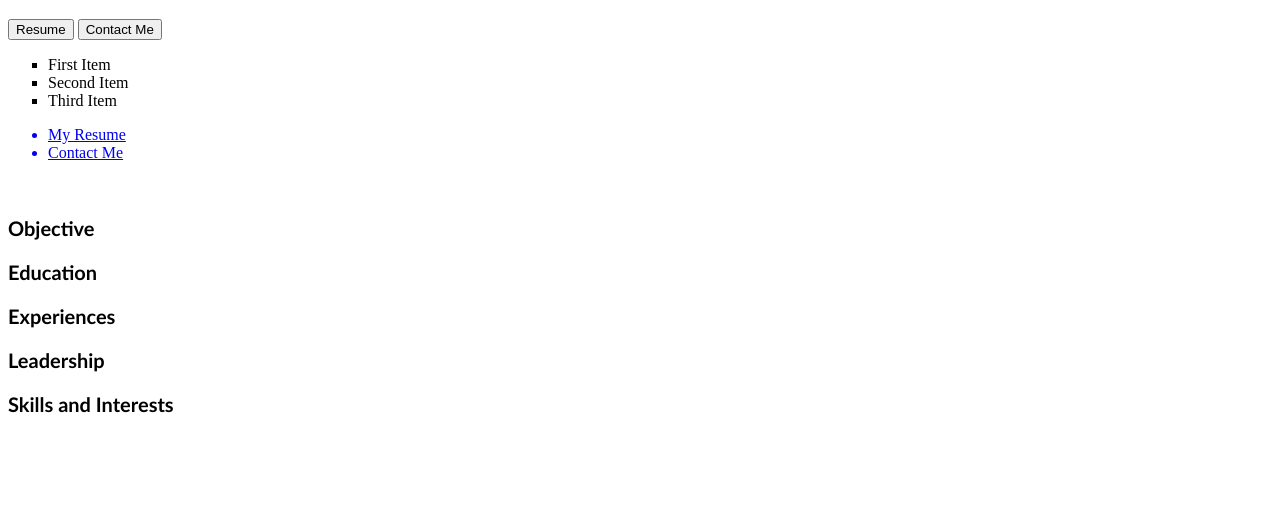
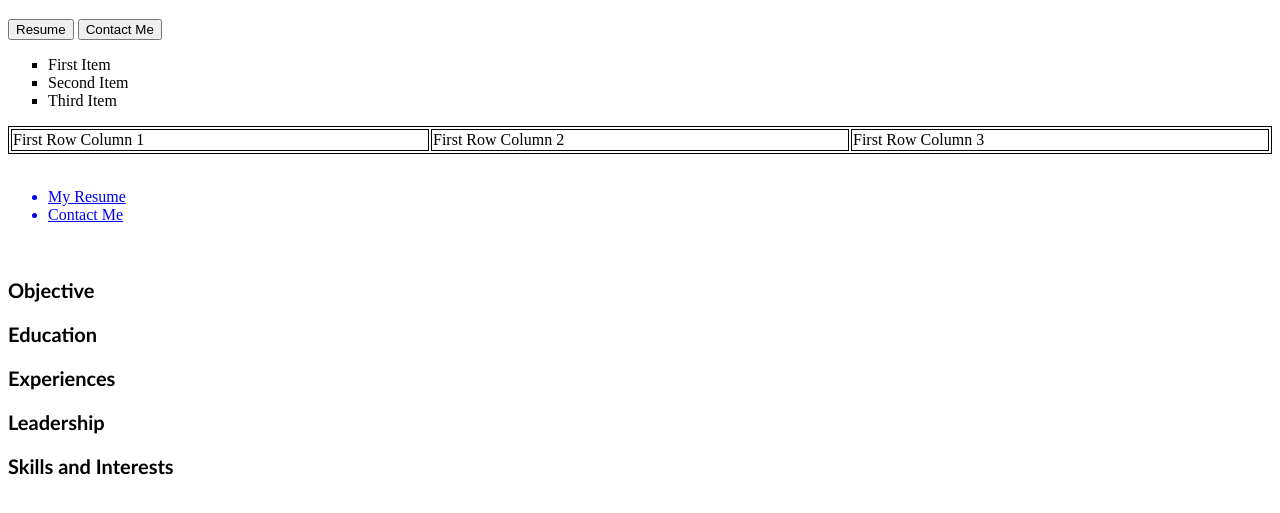
Before and after one commit to ganhari123/website, a plain HTML site: page index.html in a window 1280 px wide. Shown: the part 111-624 px from the top of the page. Drawn offline with Linux system fonts and the light colour scheme.

Commit message:
Added tables.

```diff
--- a/index.html
+++ b/index.html
@@ -15,7 +15,15 @@
       <li>Second Item</li>
       <li> Third Item</li>
     </ul>
+  <table id="MyFirstTable" style="width:100%">
+    <tr>
+      <td>First Row Column 1</td>
+      <td>First Row Column 2</td>
+      <td>First Row Column 3</td>
+    </tr>
+  </table>
 
+  <br>
   <ul>
     <a href = "Resume.pdf" target="_blank"><li>My Resume</li></a>
     <a href = "newPage.html"><li>Contact Me</li></a>
--- a/style.css
+++ b/style.css
@@ -15,6 +15,10 @@ ul li a:visited {
 ul li a {
   color: white;
 }*/
+#MyFirstTable, td{
+  border: 1px solid black;
+}
+
 #fullName {
   background-color: #323266;
   padding: 25px;
```
